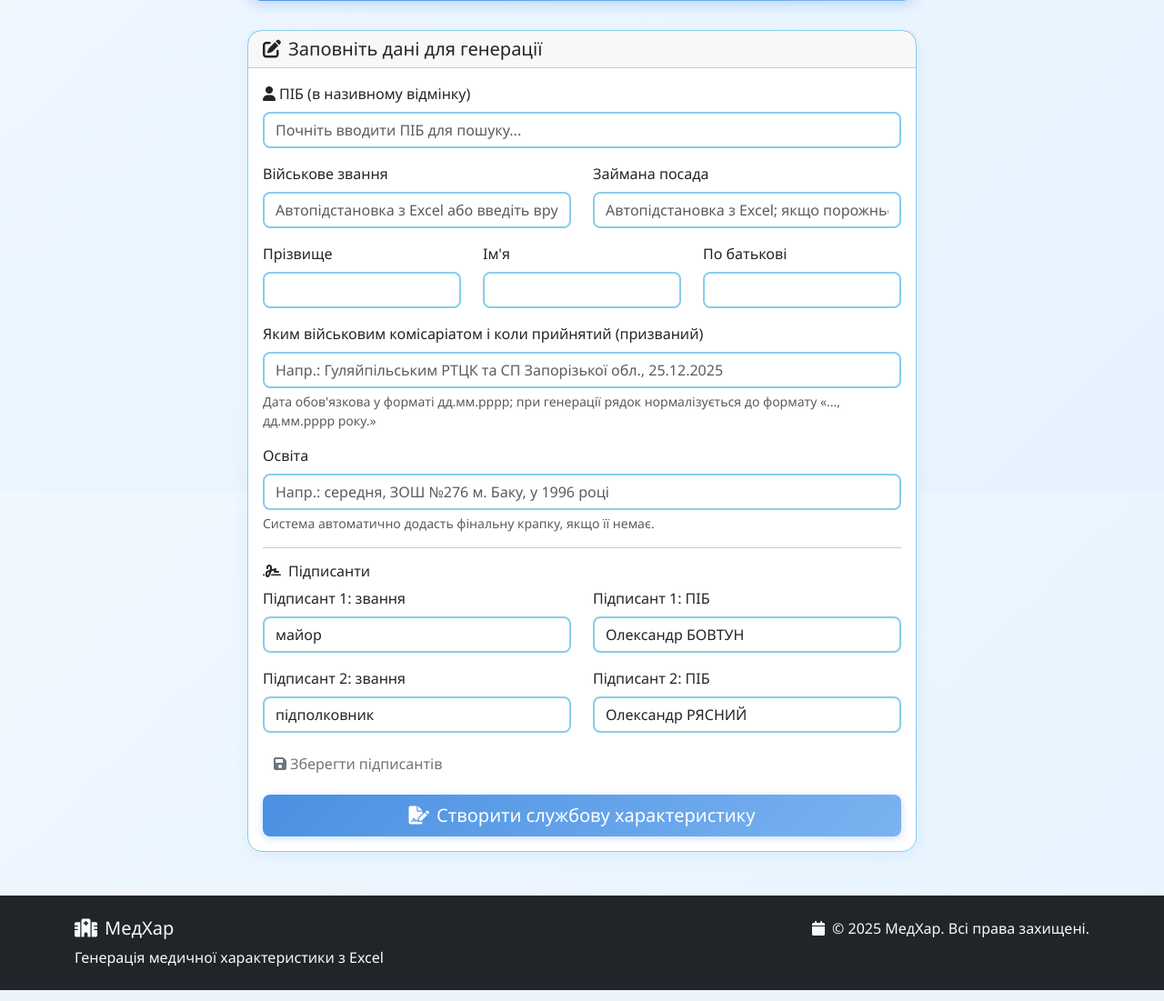
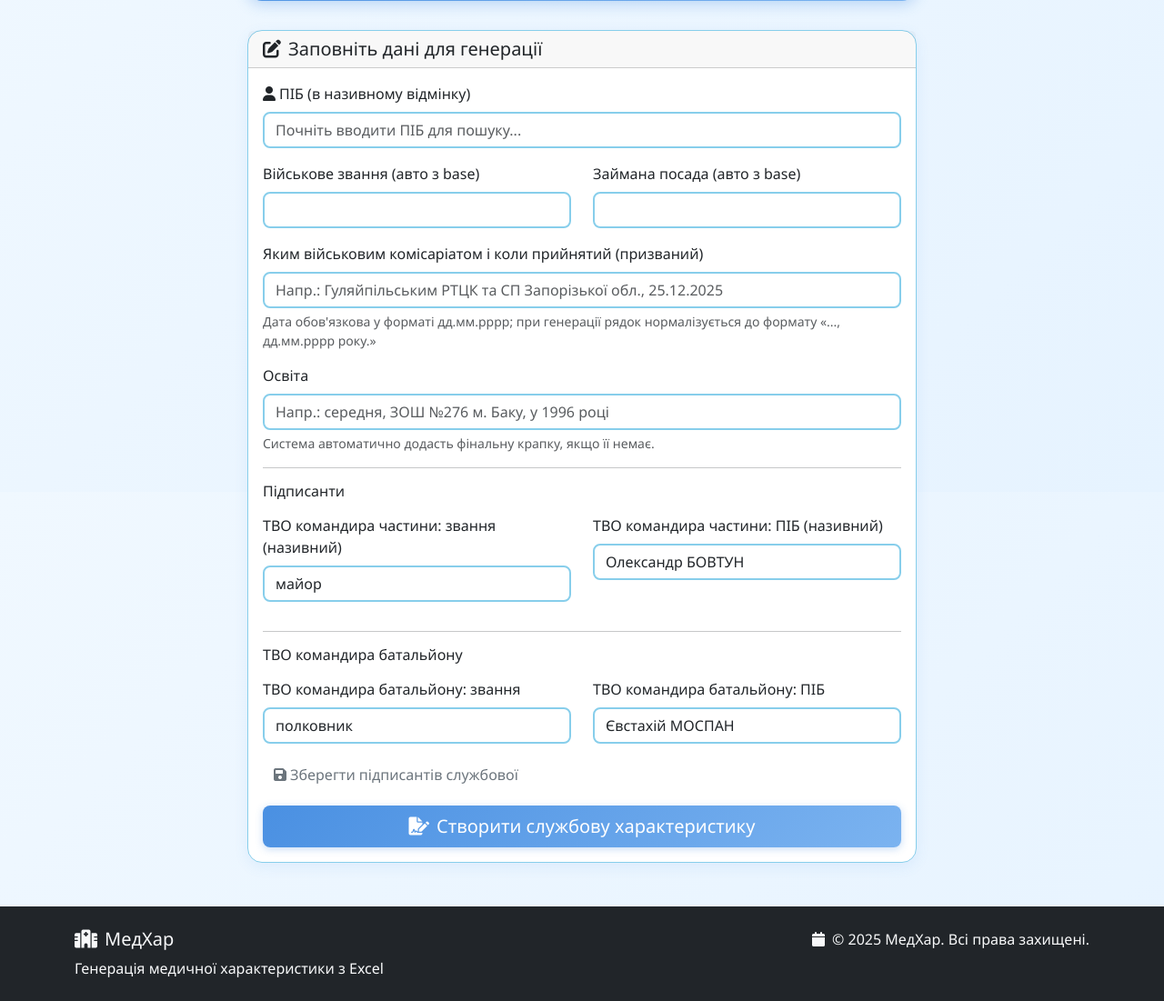
Before and after one commit to vadimglodnyj/medhar, a Flask app: page /service-characteristic in a window 1280 px wide. Shown: the part 259-1360 px from the top of the page at 91% size. Run offline with Flask 3, Linux system fonts and the light colour scheme.

Commit message:
Update service characteristic autofill and signatory defaults.
Adjust rank handling, refresh signatory data, and refine service/VLK templates for current document wording and layout.

Made-with: Cursor

```diff
--- a/app.py
+++ b/app.py
@@ -1456,7 +1456,7 @@ def medical_characteristic():
             first_record = soldier_records.iloc[0]
             kategoriia = first_record['Категорія']
             birth_date_obj = first_record['Дата народження']
-            zvanie = ensure_medical_service_rank(first_record['Військове звання'])
+            zvanie, _ = split_medical_service_rank(first_record['Військове звання'])
             try:
                 birth_date_str = birth_date_obj.strftime('%d.%m.%Y') if pd.notna(birth_date_obj) else "[дата не вказана]"
             except Exception:
@@ -1469,7 +1469,7 @@ def medical_characteristic():
             }
         else:
             context = {
-                'zvanie': ensure_medical_service_rank(request.form.get('zvanie')),
+                'zvanie': split_medical_service_rank(request.form.get('zvanie'))[0],
                 'sluzhba_type': request.form.get('sluzhba_type'),
                 'birth_date': request.form.get('birth_date'),
                 'treatment_history': ["\t" + "За час проходження військової служби не знаходився на стаціонарному або амбулаторному лікуванні у закладах Міністерства охорони здоров'я України та медичних територіальних об'єднань Міністерства внутрішніх справ України."],
--- a/data/service_signatories.json
+++ b/data/service_signatories.json
@@ -1,7 +1,7 @@
 {
   "pidpysant_1_zvannya": "майор",
   "pidpysant_1_pib": "Олександр БОВТУН",
-  "pidpysant_2_zvannya": "підполковник",
-  "pidpysant_2_pib": "Олександр РЯСНИЙ",
-  "updated_at": "2026-04-18T11:17:12"
+  "pidpysant_2_zvannya": "полковник",
+  "pidpysant_2_pib": "Євстахій МОСПАН",
+  "updated_at": "2026-04-27T10:06:16"
 }
--- a/data/vlk_signatories.json
+++ b/data/vlk_signatories.json
@@ -1,7 +1,7 @@
 {
-  "tvo_kombrig_zvannya": "підполковник",
-  "tvo_kombrig_pib": "Олександр РЯСНИЙ",
+  "tvo_kombrig_zvannya": "полковник",
+  "tvo_kombrig_pib": "Євстахій МОСПАН",
   "tvo_kombat_zvannya": "майор",
   "tvo_kombat_pib": "Олександр БОВТУН",
-  "updated_at": "2026-04-17T12:49:41"
+  "updated_at": "2026-04-24T11:16:03"
 }
--- a/templates/service_characteristic.html
+++ b/templates/service_characteristic.html
@@ -36,29 +36,20 @@
 
             <div class="row">
               <div class="col-md-6 mb-3">
-                <label for="zvanie" class="form-label">Військове звання</label>
-                <input type="text" id="zvanie" name="zvanie" class="form-control" placeholder="Автопідстановка з Excel або введіть вручну" />
+                <label class="form-label">Військове звання (авто з base)</label>
+                <input type="text" id="auto_zvanie" class="form-control" readonly />
               </div>
               <div class="col-md-6 mb-3">
-                <label for="zaimana_posada" class="form-label">Займана посада</label>
-                <input type="text" id="zaimana_posada" name="zaimana_posada" class="form-control" placeholder="Автопідстановка з Excel; якщо порожньо — буде фраза за замовчуванням" />
+                <label class="form-label">Займана посада (авто з base)</label>
+                <input type="text" id="auto_posada" class="form-control" readonly />
               </div>
             </div>
 
-            <div class="row">
-              <div class="col-md-4 mb-3">
-                <label for="prizvyshche" class="form-label">Прізвище</label>
-                <input type="text" id="prizvyshche" name="prizvyshche" class="form-control" />
-              </div>
-              <div class="col-md-4 mb-3">
-                <label for="imya" class="form-label">Ім'я</label>
-                <input type="text" id="imya" name="imya" class="form-control" />
-              </div>
-              <div class="col-md-4 mb-3">
-                <label for="po_batkovi" class="form-label">По батькові</label>
-                <input type="text" id="po_batkovi" name="po_batkovi" class="form-control" />
-              </div>
-            </div>
+            <input type="hidden" id="zvanie" name="zvanie" />
+            <input type="hidden" id="zaimana_posada" name="zaimana_posada" />
+            <input type="hidden" id="prizvyshche" name="prizvyshche" />
+            <input type="hidden" id="imya" name="imya" />
+            <input type="hidden" id="po_batkovi" name="po_batkovi" />
 
             <div class="mb-3">
               <label for="komisariat_ta_data_prizovu" class="form-label">Яким військовим комісаріатом і коли прийнятий (призваний)</label>
@@ -73,28 +64,33 @@
             </div>
 
             <hr />
-            <h6><i class="fas fa-signature me-2"></i>Підписанти</h6>
+            <h6 class="mb-3">Підписанти</h6>
             <div class="row">
               <div class="col-md-6 mb-3">
-                <label for="pidpysant_1_zvannya" class="form-label">Підписант 1: звання</label>
+                <label for="pidpysant_1_zvannya" class="form-label">ТВО командира частини: звання (називний)</label>
                 <input type="text" id="pidpysant_1_zvannya" name="pidpysant_1_zvannya" class="form-control" value="{{ signatory_defaults.pidpysant_1_zvannya if signatory_defaults else '' }}" required />
               </div>
               <div class="col-md-6 mb-3">
-                <label for="pidpysant_1_pib" class="form-label">Підписант 1: ПІБ</label>
+                <label for="pidpysant_1_pib" class="form-label">ТВО командира частини: ПІБ (називний)</label>
                 <input type="text" id="pidpysant_1_pib" name="pidpysant_1_pib" class="form-control" value="{{ signatory_defaults.pidpysant_1_pib if signatory_defaults else '' }}" required />
               </div>
+            </div>
+
+            <hr />
+            <h6 class="mb-3">ТВО командира батальйону</h6>
+            <div class="row">
               <div class="col-md-6 mb-3">
-                <label for="pidpysant_2_zvannya" class="form-label">Підписант 2: звання</label>
+                <label for="pidpysant_2_zvannya" class="form-label">ТВО командира батальйону: звання</label>
                 <input type="text" id="pidpysant_2_zvannya" name="pidpysant_2_zvannya" class="form-control" value="{{ signatory_defaults.pidpysant_2_zvannya if signatory_defaults else '' }}" required />
               </div>
               <div class="col-md-6 mb-3">
-                <label for="pidpysant_2_pib" class="form-label">Підписант 2: ПІБ</label>
+                <label for="pidpysant_2_pib" class="form-label">ТВО командира батальйону: ПІБ</label>
                 <input type="text" id="pidpysant_2_pib" name="pidpysant_2_pib" class="form-control" value="{{ signatory_defaults.pidpysant_2_pib if signatory_defaults else '' }}" required />
               </div>
             </div>
             <div class="mb-3 d-flex gap-2">
               <button type="button" id="save-signatories-btn" class="btn btn-outline-secondary">
-                <i class="fas fa-save me-1"></i>Зберегти підписантів
+                <i class="fas fa-save me-1"></i>Зберегти підписантів службової
               </button>
               <span id="save-signatories-msg" class="small text-muted align-self-center"></span>
             </div>
@@ -148,6 +144,8 @@
   const saveSignatoriesMsg = document.getElementById("save-signatories-msg");
   const pibNazivnyi = document.getElementById("pib_nazivnyi");
   const pibSuggestions = document.getElementById("pib-suggestions");
+  const autoZvanie = document.getElementById("auto_zvanie");
+  const autoPosada = document.getElementById("auto_posada");
   let currentSuggestions = [];
   let selectedIndex = -1;
   let searchTimeout;
@@ -193,21 +191,13 @@
 
   function selectSuggestion(suggestion) {
     pibNazivnyi.value = suggestion.value || "";
-    if (suggestion.rank && !document.getElementById("zvanie").value) {
-      document.getElementById("zvanie").value = suggestion.rank;
-    }
-    if (suggestion.position && !document.getElementById("zaimana_posada").value) {
-      document.getElementById("zaimana_posada").value = suggestion.position;
-    }
-    if (suggestion.prizvyshche && !document.getElementById("prizvyshche").value) {
-      document.getElementById("prizvyshche").value = suggestion.prizvyshche;
-    }
-    if (suggestion.imya && !document.getElementById("imya").value) {
-      document.getElementById("imya").value = suggestion.imya;
-    }
-    if (suggestion.po_batkovi && !document.getElementById("po_batkovi").value) {
-      document.getElementById("po_batkovi").value = suggestion.po_batkovi;
-    }
+    document.getElementById("zvanie").value = suggestion.rank || "";
+    document.getElementById("zaimana_posada").value = suggestion.position || "";
+    document.getElementById("prizvyshche").value = suggestion.prizvyshche || "";
+    document.getElementById("imya").value = suggestion.imya || "";
+    document.getElementById("po_batkovi").value = suggestion.po_batkovi || "";
+    if (autoZvanie) autoZvanie.value = suggestion.rank || "";
+    if (autoPosada) autoPosada.value = suggestion.position || "";
     hideSuggestions();
   }
 
@@ -244,6 +234,13 @@
   }
 
   pibNazivnyi.addEventListener("input", function () {
+    document.getElementById("zvanie").value = "";
+    document.getElementById("zaimana_posada").value = "";
+    document.getElementById("prizvyshche").value = "";
+    document.getElementById("imya").value = "";
+    document.getElementById("po_batkovi").value = "";
+    if (autoZvanie) autoZvanie.value = "";
+    if (autoPosada) autoPosada.value = "";
     clearTimeout(searchTimeout);
     searchTimeout = setTimeout(() => searchPIB(pibNazivnyi.value), 300);
   });
```
Also changed, not shown: templates/vlk_report.html (+9 -7 lines), 1 other file.
